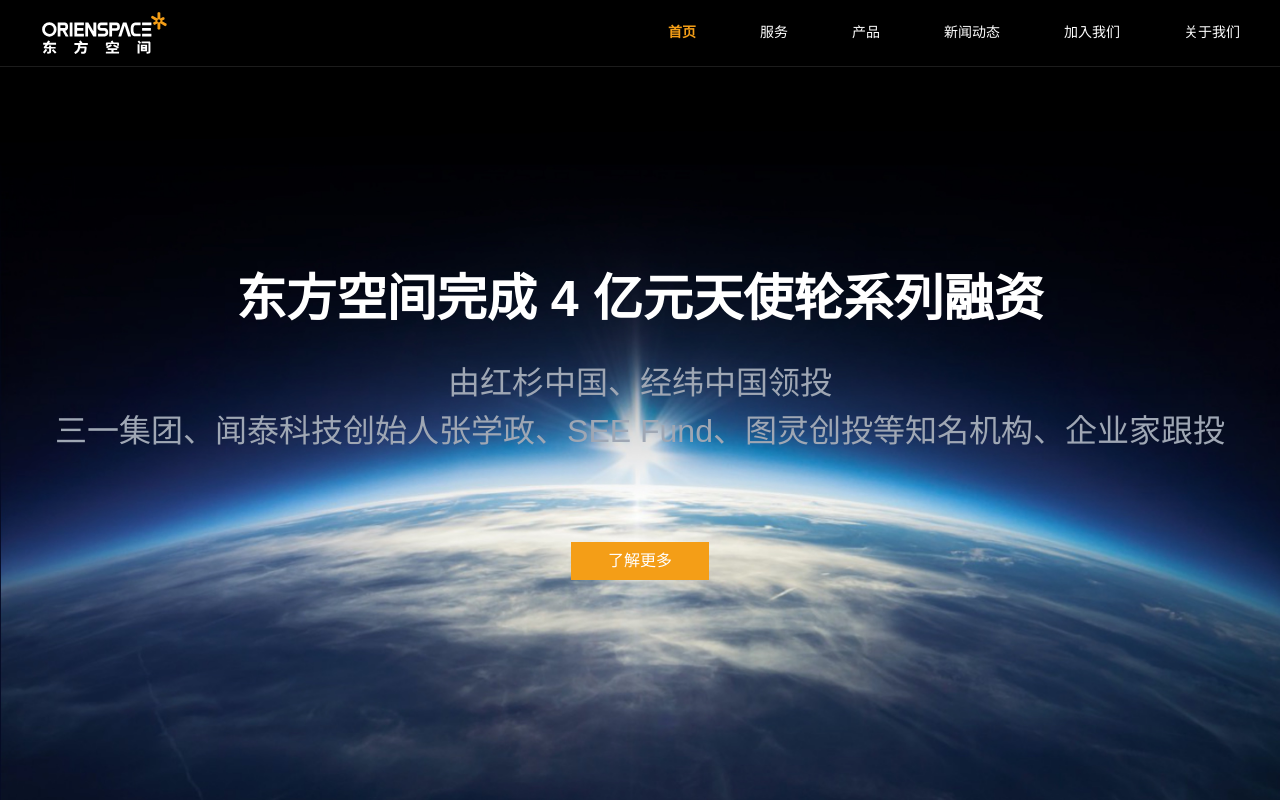
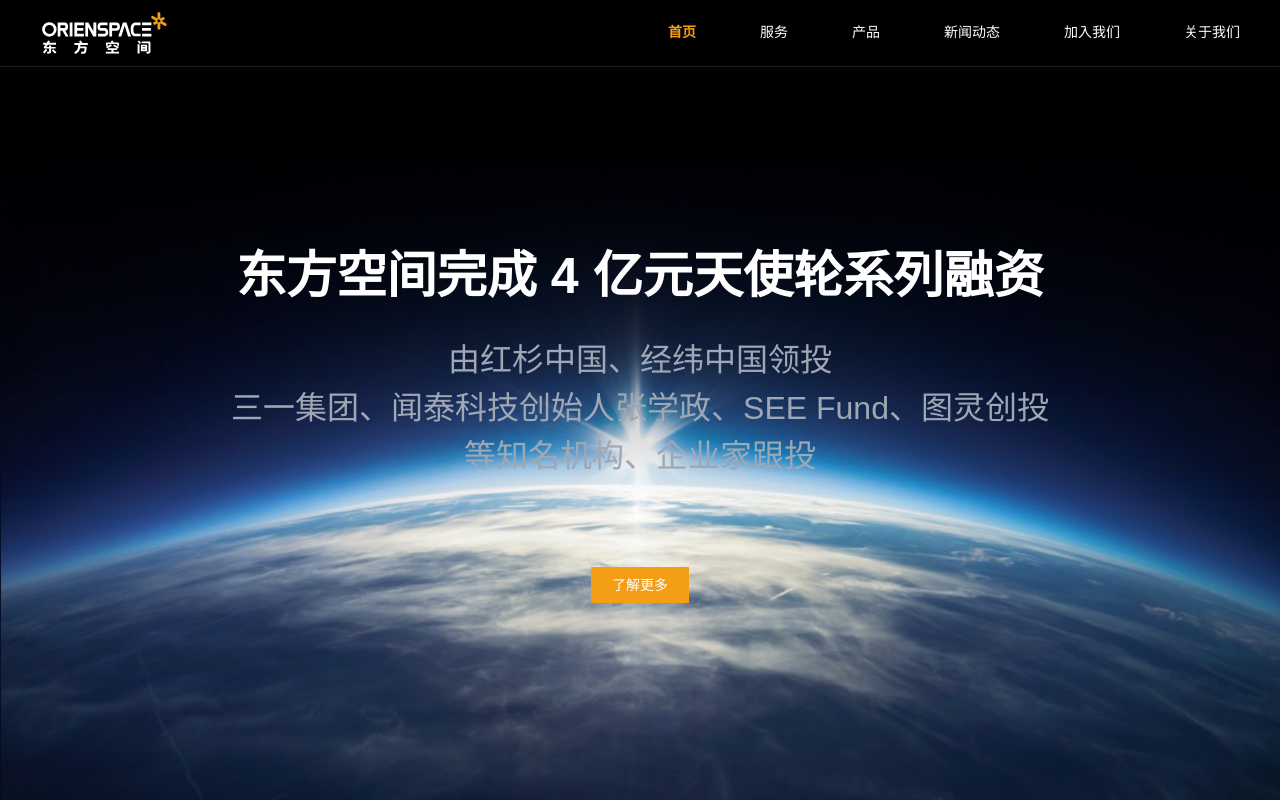
Before and after one commit to chuhx1024/orien-space, a Nuxt app: page / in a window 1280 px wide. Shown: the top 800 px of the page. Built offline with nearby package versions, Linux system fonts and the light colour scheme.

Commit message:
feat: 1352

```diff
--- a/components/BannerCom.vue
+++ b/components/BannerCom.vue
@@ -115,14 +115,14 @@
             }
 
             .banner-btn {
-                width: 13rem;
-                min-width: 100px;
+                // width: 13rem;
+                // min-width: 100px;
                 margin-top: 8.9rem;
 
-                /deep/.el-button {
-                    width: 100%;
-                    font-size: 1.5rem;
-                }
+                // /deep/.el-button {
+                //     width: 100%;
+                //     font-size: 1.5rem;
+                // }
             }
         }
 
--- a/pages/index.vue
+++ b/pages/index.vue
@@ -9,7 +9,10 @@
                 由红杉中国、经纬中国领投
             </p>
             <p class="big">
-                三一集团、闻泰科技创始人张学政、SEE Fund、图灵创投等知名机构、企业家跟投
+                三一集团、闻泰科技创始人张学政、SEE Fund、图灵创投
+            </p>
+            <p class="big">
+                等知名机构、企业家跟投
             </p>
         </banner-com>
         <light-beam />
```
